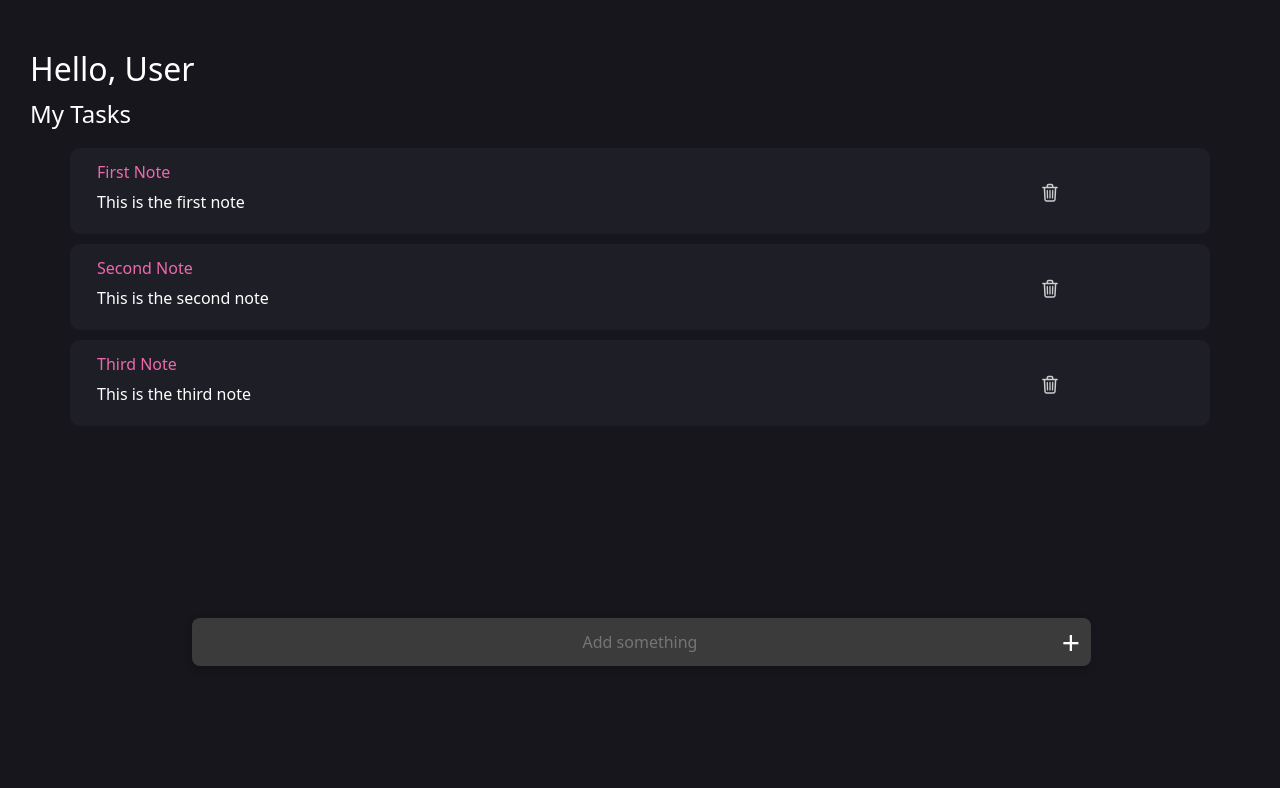
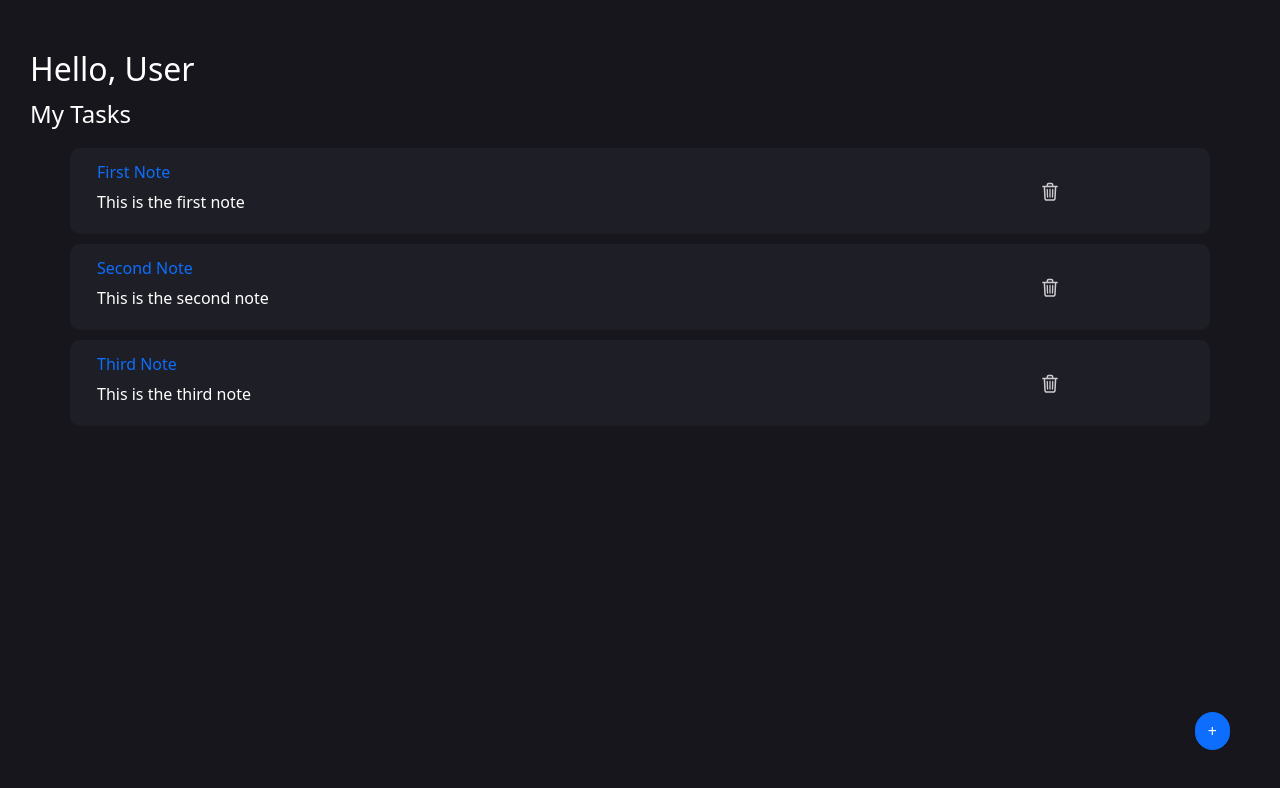
Before and after one commit to fva062001/to-do-react, a React (Create React App) app: page / in a window 1280 px wide. Shown: the top 788 px of the page. Built offline with nearby package versions, Linux system fonts and the light colour scheme.

Commit message:
Add button and form

```diff
--- a/src/AddNote/AddNote.jsx
+++ b/src/AddNote/AddNote.jsx
@@ -1,25 +1,30 @@
 import React, {useState} from 'react';
 import styles from './AddNote.module.css';
+import Button from 'react-bootstrap/Button';
 
 function AddNote(props){
 
+    const [title,setTitle] = useState('');
     const [content,setContent] = useState('');
 
-    const handleChange = (e) => {
+    const titleChangeHandler = (e) => {
+        setTitle(e.target.value);
+    }
+
+    const contentChangeHandler = (e) => {
         setContent(e.target.value);
     }
 
-
     const submitNote = (event) => {
-        console.log("Here");
         event.preventDefault();
         if(content.length > 0){
         const newNote = {id: Math.floor(Math.random() * 100)
-            ,            username: "Fernando",
+            ,            title: title,
                          content: content,
                          active: true};
         props.addNote(newNote);
         setContent('');
+        setTitle('');
     }
     else{
         alert("Please don't submit an empty note");
@@ -28,10 +33,19 @@ function AddNote(props){
     }
 
     return(
-            <form onSubmit={submitNote} className={styles.form}>
-                    <input type="text" placeholder='Add something' value={content} onChange={handleChange}/>
-                    <button type="submit">+</button>
-            </form>
+        <div>
+            <div className={styles.backdrop} onClick={props.onConfirm}/>
+            <div className={styles.card}>
+                <form onSubmit={submitNote}>
+                    <label htmlFor="title">Note Title</label>
+                    <input value={title} onChange={titleChangeHandler} id="title" type="text" />
+                    <label htmlFor="content">Note Content</label>
+                    <input value={content} onChange={contentChangeHandler} id="content" type="text" />
+                    <Button variant='outline-info' type="submit">Add Note</Button>
+                </form>
+            </div>
+        </div>
+
     );
 }
 
--- a/src/AddNote/AddNote.module.css
+++ b/src/AddNote/AddNote.module.css
@@ -1,4 +1,4 @@
-.form{
+.card form{
     margin-top: 15%;
     text-align: center;
     box-sizing: content-box;
@@ -6,8 +6,8 @@
     bottom: 0px;
     width: 100%;
 }
-.form input{
-    background-color: #3b3b3b;
+.card input{
+    background-color: #3c3c4c;
     width: 70%;
     height:6vh;
     padding: 0;
@@ -15,23 +15,46 @@
     border: none;
     text-align: center;
     display: inline-block;
-    box-shadow: rgba(0, 0, 0, 0.24) 0px 3px 8px;
+    color: #9f9fa7;
 }
 
-.form button{
-    color: white;
-    background-color: #3b3b3b;
-    font-size: 200%;
-    width: 5vh;
-    height: 6vh;
-    border: none;
-    display: inline-block;
-    position: absolute;
-    margin-left: -37px;
-    border-radius: 0 8px 8px 0;
+.card button{
+    display: block;
+    margin: 6% auto;
+    border-radius: 8px;
+    font-size: large;
+
 }
 
-.input:focus{
+.card input:focus{
 
     color: #ffffff;
 }
+
+.card{
+    background: #16161c;
+    border-radius: 10px;
+    width: 90%;
+    height: 35%;
+    position: fixed;
+    top: 30vh;
+    left: 5%;
+    z-index: 100;
+    overflow: hidden;
+}
+
+.card label{
+    color: white;
+    display: block;
+    margin-top: 10px;
+
+}
+.backdrop {
+    position: fixed;
+    top: 0;
+    left: 0;
+    width: 100%;
+    height: 100vh;
+    z-index: 10;
+    background: rgba(0, 0, 0, 0.75);
+}
--- a/src/App.css
+++ /dev/null
@@ -1,3 +0,0 @@
-.main-container{
-    height: 100vh;
-}
--- a/src/App.jsx
+++ b/src/App.jsx
@@ -1,9 +1,9 @@
-import './App.css';
+import classes from './App.module.css';
 import AddNote from './AddNote/AddNote';
 import React, {useState} from 'react';
 import NotesList from './NotesList';
 import User from './Login/Login';
-
+import Button from 'react-bootstrap/Button';
 
   //Initial Array of objects to test (displayed in the container component)
   const initialArray = [
@@ -28,6 +28,7 @@ function App() {
   const username = "User";
   //State for the array of objects
   const [notes, setNotes] = useState(initialArray);
+  const [formAppear, setFormAppear] = useState(false);
   const deleteNote = (id) => {
     setNotes(notes.filter((note) => note.id !== id));
   }
@@ -36,14 +37,21 @@ function App() {
     setNotes((prevNotes) => {
       return [...prevNotes, note];
     });
+    setFormAppear(false);
+  }
+
+  const showForm = () => {
+    setFormAppear(true);
   }
 
   return (
-    <div className='main-container'>
+    <div className={classes.mainContainer}>
       <User username={username}/>
       <NotesList deleteNote={deleteNote} notes={notes}/>
-      <AddNote addNote={addNote}/>
+      {formAppear && <AddNote addNote={addNote}/>}
+      <Button className={classes.button} onClick={showForm}>+</Button>
     </div>
+
   );
 }
 
--- /dev/null
+++ b/src/App.module.css
@@ -0,0 +1,10 @@
+.mainContainer{
+    height: 100vh;
+}
+
+.button{
+    border-radius: 200px !important;
+    position: fixed;
+    bottom: 50px;
+    right: 50px;
+}
--- a/src/Note/Note.module.css
+++ b/src/Note/Note.module.css
@@ -7,7 +7,7 @@
 }
 
 .title{
-    color: #ee69ac;
+    color: #0d6efd;
     margin-left: 15px;
     margin-top:8px !important;
     padding-top: 4px;
@@ -24,5 +24,9 @@
 .button{
     background-color: transparent;
     border: none;
-    margin-top: 30px;
+    position: relative !important;
+    top: 50% !important;
+    margin: 0;
+    -ms-transform: translateY(-50%);
+    transform: translateY(-50%);
 }
```
